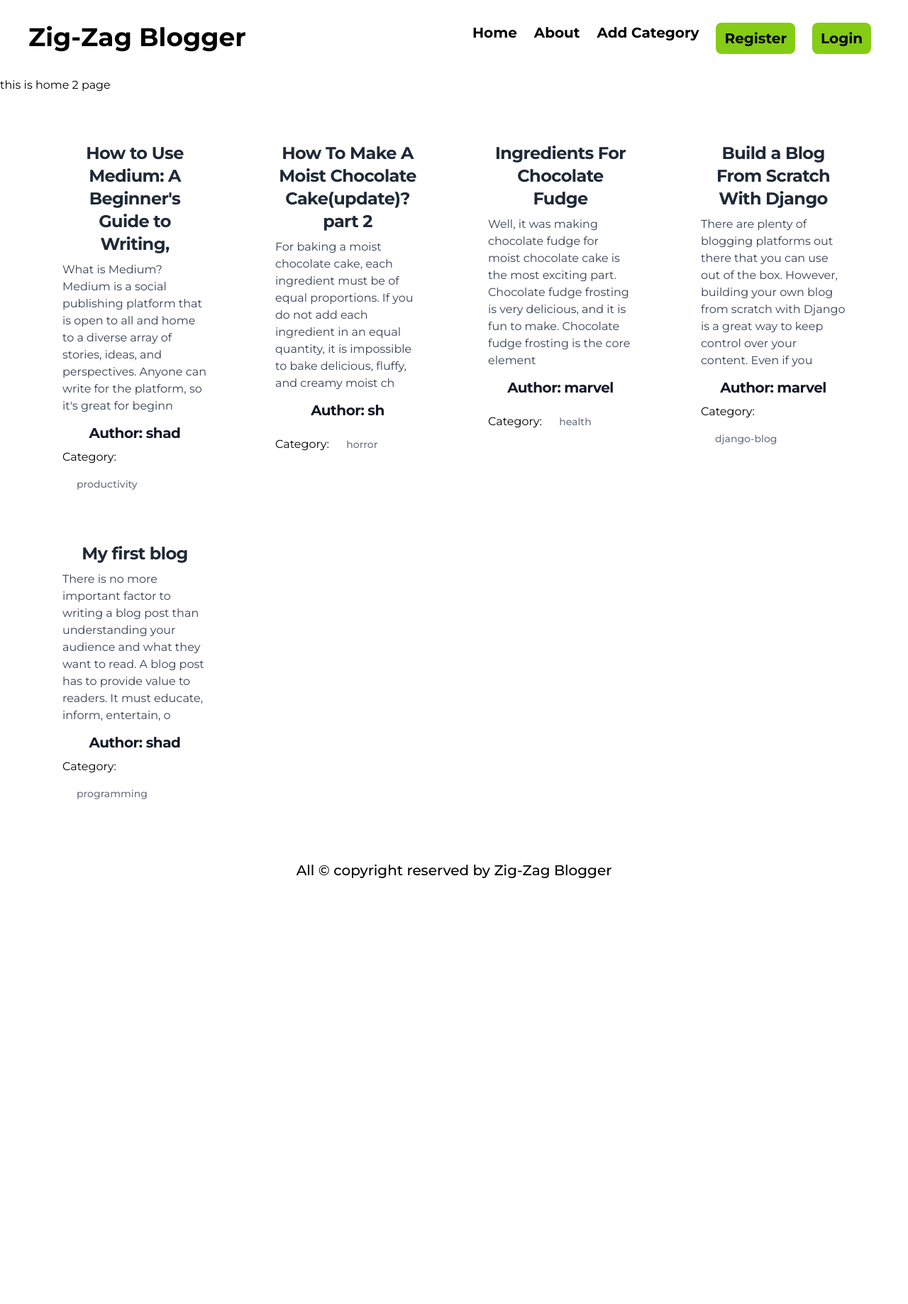
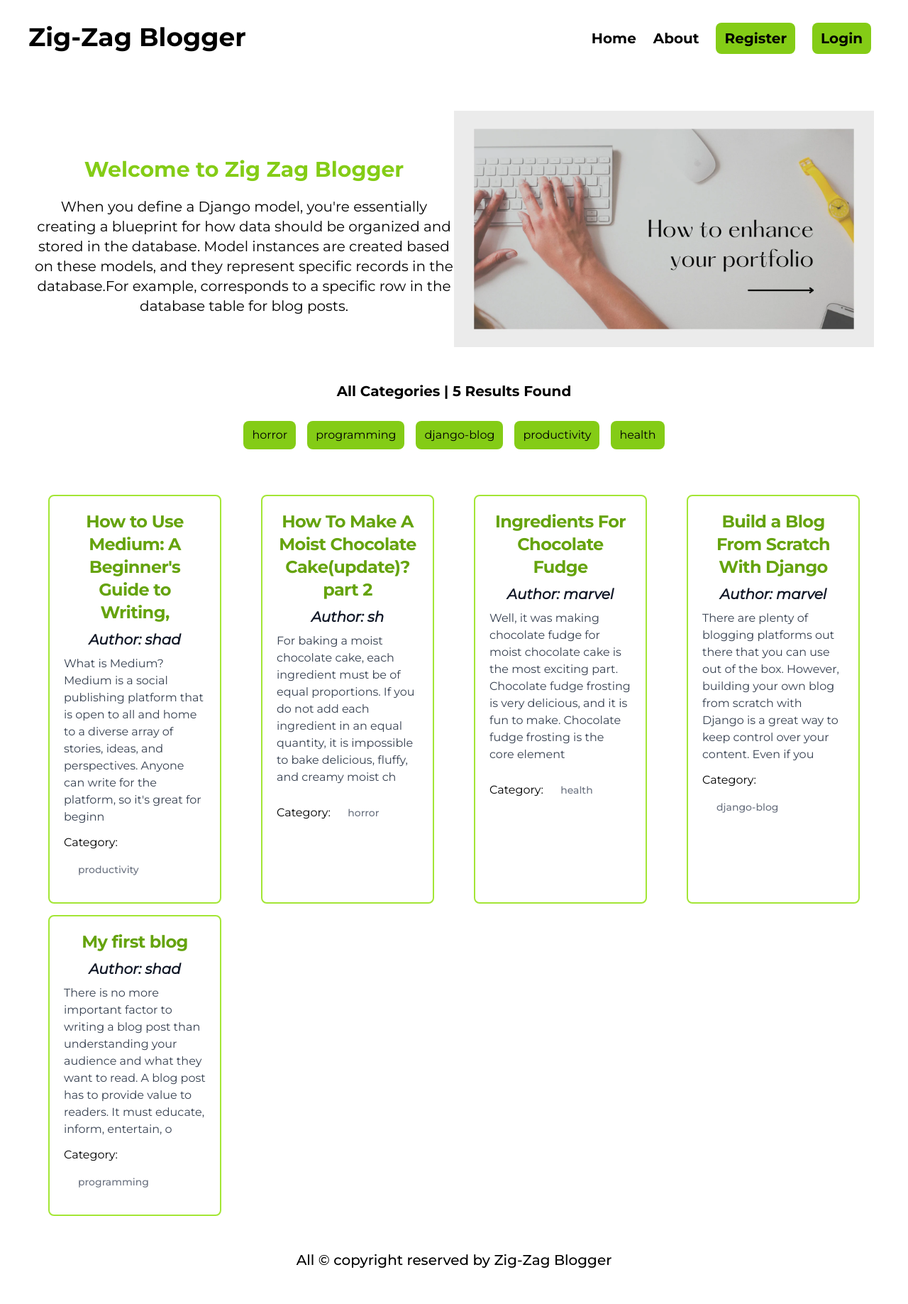
Before and after one commit to shadullah/blog_project_part_one_m15, a Django app: page / in a window 1280 px wide. Shown: the whole page at 71% size. Before the commit the page ends 1237 px from the top, so only its background shows below. Run offline with Django 5.2, Linux system fonts and the light colour scheme; data comes from the database, SQL or seed files in the repository; both versions use the stored data as it was after the commit; some libraries are stand-ins or nearby versions.

Commit message:
project polished

```diff
--- a/blog_project_1/settings.py
+++ b/blog_project_1/settings.py
@@ -138,6 +138,10 @@ USE_TZ = True
 
 STATIC_URL = 'static/'
 
+STATICFILES_DIRS = [
+    BASE_DIR / 'static',
+]
+
 # Default primary key field type
 # https://docs.djangoproject.com/en/5.0/ref/settings/#default-auto-field
 
--- a/blog_project_1/urls.py
+++ b/blog_project_1/urls.py
@@ -22,6 +22,7 @@ urlpatterns = [
     path('admin/', admin.site.urls),
     # path('', include('blogApp_part_one.urls')),
     path('', views.home, name='home'),
+    path('category/<slug:category_slug>/', views.home, name='category_wise'),
     path('author/', include('author.urls')),
     path('post/', include('posts.urls')),
     path('category/', include('categories.urls'))
--- a/blog_project_1/views.py
+++ b/blog_project_1/views.py
@@ -1,7 +1,19 @@
 from django.shortcuts import render
 from posts.models import Post
+from categories.models import Category
 
-def home(req):
+def home(req, category_slug = None):
     data = Post.objects.all()
-    print(data)
-    return render(req, 'home2.html', {'data': data})
+    if category_slug is not None:
+        category = Category.objects.get(slug = category_slug)
+        data = Post.objects.filter(category = category)
+    # print(categories)
+    category = Category.objects.all()
+    return render(req, 'home2.html', {'data': data,'category': category})
+
+# def home(req, category_slug = None):
+#     data = Post.objects.all()
+#     category = Category.objects.get(slug = category_slug)
+#  data = Post.objects.filter(category = category)
+# categories = Category.objects.all()
+# return render(req, 'home2.html', {'data': data,'category': categories})
--- a/categories/admin.py
+++ b/categories/admin.py
@@ -1,4 +1,8 @@
 from django.contrib import admin
 from . import models
 # Register your models here.
-admin.site.register(models.Category)
+class CategoAdmin(admin.ModelAdmin):
+    prepopulated_fields = {'slug': ('name',)}
+    list_display = ['name', 'slug']
+
+admin.site.register(models.Category, CategoAdmin)
--- a/categories/models.py
+++ b/categories/models.py
@@ -3,6 +3,7 @@ from django.db import models
 # Create your models here.
 class Category(models.Model):
     name = models.CharField(max_length=50)
+    slug = models.SlugField(max_length=100, unique = True, null=True, blank=True)
     # bio= models.TextField()
 
     def __str__(self):
--- a/templates/base.html
+++ b/templates/base.html
@@ -15,10 +15,14 @@
     <nav>
       <div class="flex justify-between max-w-[1200px] mx-auto py-8">
         <div>
-          <h1 class="text-4xl font-bold">Zig-Zag Blogger</h1>
+          <h1
+            class="text-2xl md:text-3xl lg:text-4xl font-bold whitespace-nowrap"
+          >
+            Zig-Zag Blogger
+          </h1>
         </div>
         <div>
-          <ul class="flex">
+          <ul class="flex items-center">
             <li class="text-xl font-bold mx-3">
               <a href="{% url 'home' %}">Home</a>
             </li>
@@ -27,11 +31,11 @@
             <li class="text-xl font-bold mx-3">
               <a href="{% url 'add_post' %}">Add Post</a>
             </li>
-            {% endif %}
+            {% endif %} {% comment %}
             <li class="text-xl font-bold mx-3">
               <a href="{% url 'add_category' %}">Add Category</a>
             </li>
-            {% if user.is_authenticated %}
+            {% endcomment %} {% if user.is_authenticated %}
             <li class="text-xl font-bold mx-3 bg-lime-500 rounded-lg px-3 py-2">
               <a href="{% url 'profile' %}">Profile</a>
             </li>
--- a/templates/home2.html
+++ b/templates/home2.html
@@ -1,25 +1,64 @@
-{% extends "base.html" %} {% block content %}
-<p>this is home 2 page</p>
+{% extends "base.html" %}
+{% block content %}
+{% load static %}
 
+<div class="m-12 text-center flex items-center">
+  <div class="w-1/2">
+    <h1 class="text-3xl font-bold text-center text-lime-500 my-5">
+      Welcome to Zig Zag Blogger
+    </h1>
+    <p class="text-xl">
+      When you define a Django model, you're essentially creating a
+      blueprint for how data should be organized and stored in the database.
+      Model instances are created based on these models, and they represent
+      specific records in the database.For example, corresponds to a
+      specific row in the database table for blog posts.
+    </p>
+  </div>
+  <div class="w-1/2">
+    <img
+      src="{% static 'banner.webp' %}"
+      class="img-fluid rounded-top"
+      alt=""
+    />
+  </div>
+</div>
+
+<p class="m-2 text-center text-xl font-bold mt-5">All Categories | {{data | length}} Results Found</p>
+
+<div
+  class="flex items-center justify-center mx-auto my-3 rounded-lg"
+>
+  <div class="flex items-center m-4">
+
+    {% for i in category %}
+    <a class="bg-lime-500 mx-2 px-3 py-2 rounded-lg" href="{% url 'category_wise' i.slug %}" >{{i.name}}</a>
+
+    {% endfor %}
+  </div>
+</div>
+
+<!-- card start here -->
 <div class="grid md:grid-cols-2 lg:grid-cols-4 gap-4 my-12 mx-12">
   {% for i in data %}
-  <div class="rounded-lg mx-5">
+  <div class="rounded-lg border-2 border-lime-400 mx-5">
     <div class="p-5">
       <a href="#">
         <h5
-          class="mb-2 text-center text-2xl font-bold tracking-tight text-gray-800"
+          class="mb-2 text-center text-2xl font-bold tracking-tight text-lime-600"
         >
           {{i.title}}
         </h5>
       </a>
+      <h1
+        class="mb-2 text-center text-xl font-bold italic text-gray-900"
+      >
+        Author: {{i.author.first_name}}
+      </h1>
       <p class="mb-3 font-normal text-gray-700 dark:text-gray-400">
         {{i.content|slice:":200"}}
       </p>
-      <h1
-        class="mb-2 text-center text-xl font-bold tracking-tight text-gray-900"
-      >
-        Author: {{i.author.first_name}}
-      </h1>
+
       <p>
         Category: {% for cat in i.category.all %}
         <a
--- a/theme/static/css/dist/styles.css
+++ b/theme/static/css/dist/styles.css
@@ -798,6 +798,14 @@ select {
   margin: 0.5rem;
 }
 
+.m-4 {
+  margin: 1rem;
+}
+
+.m-12 {
+  margin: 3rem;
+}
+
 .mx-12 {
   margin-left: 3rem;
   margin-right: 3rem;
@@ -823,14 +831,24 @@ select {
   margin-bottom: 3rem;
 }
 
+.my-2 {
+  margin-top: 0.5rem;
+  margin-bottom: 0.5rem;
+}
+
 .my-3 {
   margin-top: 0.75rem;
   margin-bottom: 0.75rem;
 }
 
-.my-2 {
-  margin-top: 0.5rem;
-  margin-bottom: 0.5rem;
+.my-5 {
+  margin-top: 1.25rem;
+  margin-bottom: 1.25rem;
+}
+
+.mx-2 {
+  margin-left: 0.5rem;
+  margin-right: 0.5rem;
 }
 
 .mb-2 {
@@ -845,6 +863,10 @@ select {
   margin-inline-end: 0.5rem;
 }
 
+.mt-5 {
+  margin-top: 1.25rem;
+}
+
 .block {
   display: block;
 }
@@ -945,12 +971,20 @@ select {
   border-color: rgb(229 231 235 / var(--tw-divide-opacity));
 }
 
+.whitespace-nowrap {
+  white-space: nowrap;
+}
+
 .rounded-lg {
   border-radius: 0.5rem;
 }
 
 .border {
   border-width: 1px;
+}
+
+.border-2 {
+  border-width: 2px;
 }
 
 .border-b-4 {
@@ -962,9 +996,19 @@ select {
   border-color: rgb(209 213 219 / var(--tw-border-opacity));
 }
 
+.border-lime-400 {
+  --tw-border-opacity: 1;
+  border-color: rgb(163 230 53 / var(--tw-border-opacity));
+}
+
 .bg-black {
   --tw-bg-opacity: 1;
   background-color: rgb(0 0 0 / var(--tw-bg-opacity));
+}
+
+.bg-gray-100 {
+  --tw-bg-opacity: 1;
+  background-color: rgb(243 244 246 / var(--tw-bg-opacity));
 }
 
 .bg-gray-50 {
@@ -1056,9 +1105,9 @@ select {
   line-height: 2rem;
 }
 
-.text-4xl {
-  font-size: 2.25rem;
-  line-height: 2.5rem;
+.text-3xl {
+  font-size: 1.875rem;
+  line-height: 2.25rem;
 }
 
 .text-5xl {
@@ -1086,6 +1135,10 @@ select {
 
 .font-normal {
   font-weight: 400;
+}
+
+.italic {
+  font-style: italic;
 }
 
 .leading-normal {
@@ -1125,6 +1178,16 @@ select {
   color: rgb(17 24 39 / var(--tw-text-opacity));
 }
 
+.text-lime-500 {
+  --tw-text-opacity: 1;
+  color: rgb(132 204 22 / var(--tw-text-opacity));
+}
+
+.text-lime-600 {
+  --tw-text-opacity: 1;
+  color: rgb(101 163 13 / var(--tw-text-opacity));
+}
+
 .text-white {
   --tw-text-opacity: 1;
   color: rgb(255 255 255 / var(--tw-text-opacity));
```
Also changed, not shown: other parts of theme/static/css/dist/styles.css (+49 -5 lines), author/forms.py (+7 -1 lines), author/templates/edit_profile.html (+14 -6 lines), categories/migrations/0002_category_slug.py (added), db.sqlite3, posts/forms.py (line endings or trailing spaces), static/banner.webp (added).
